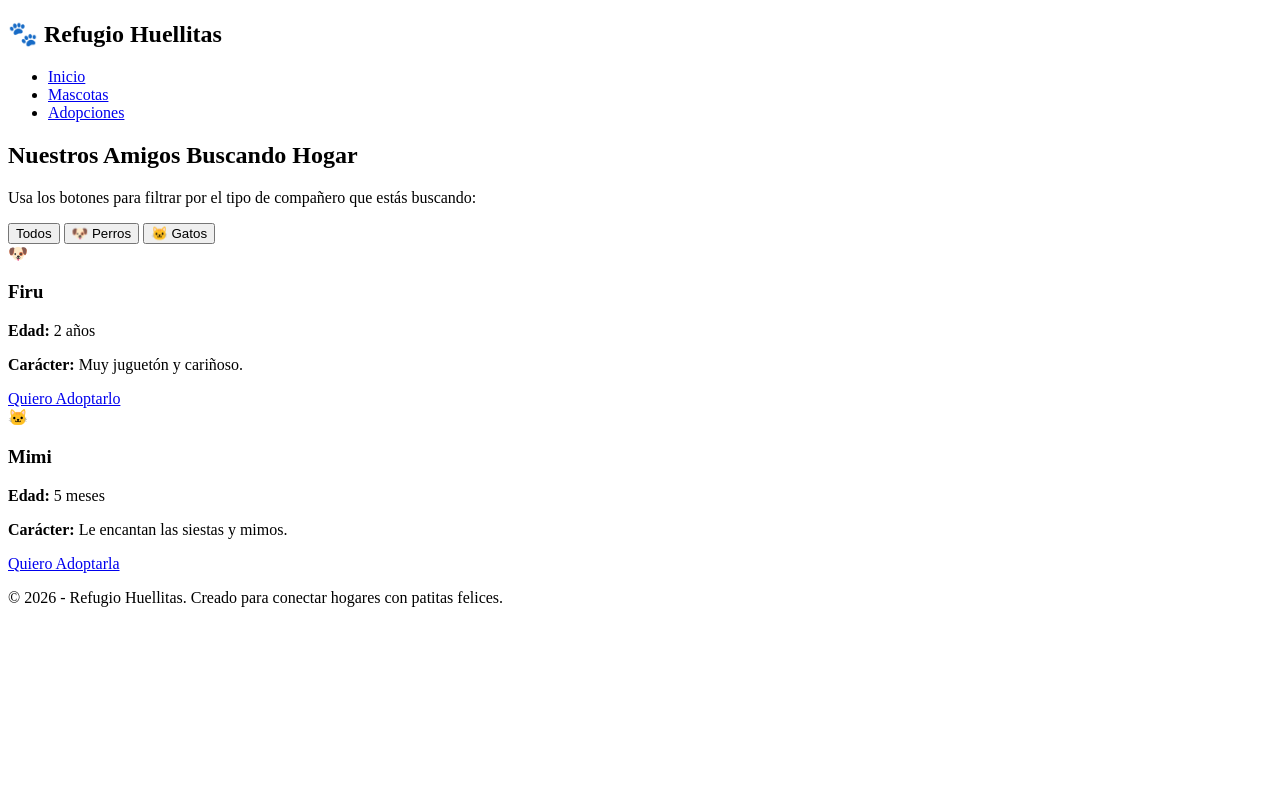
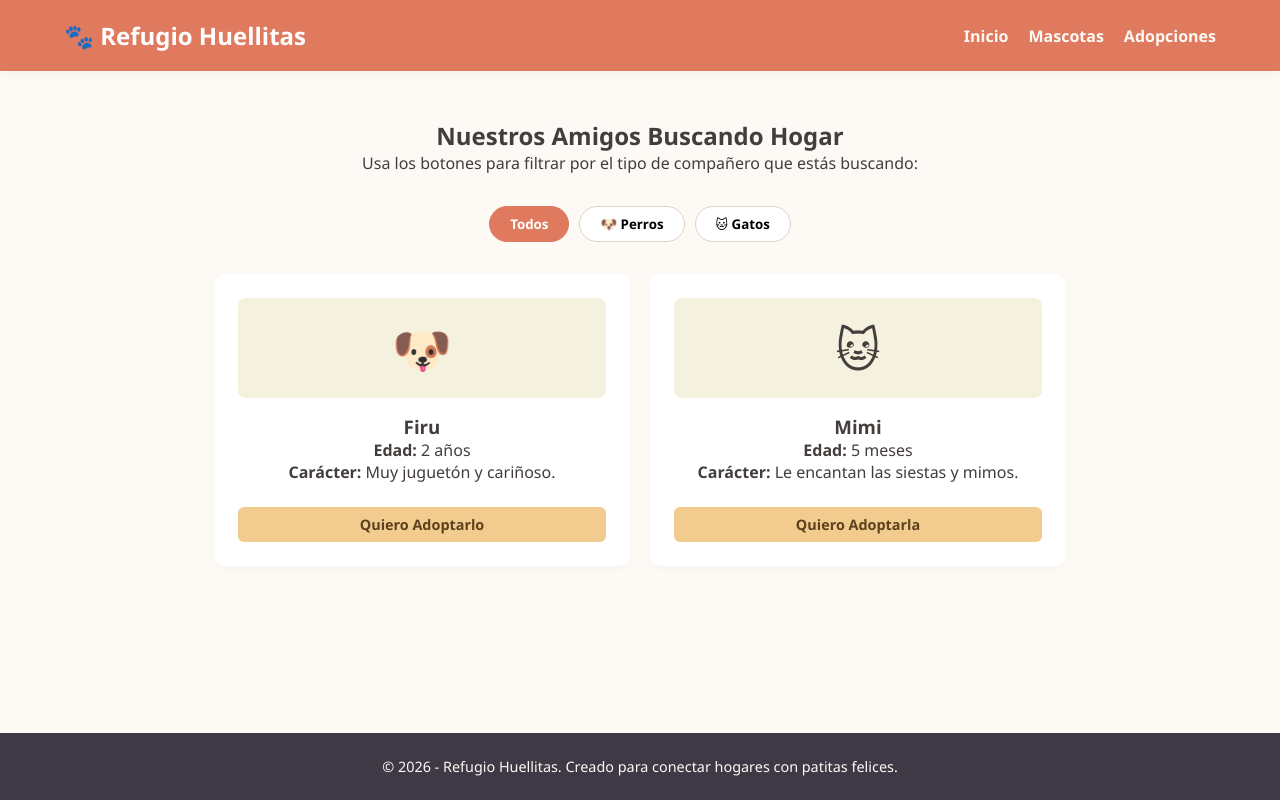
Before and after one commit to BelenAntunez2024/TpFinal-RefugioHuellitas, a Django app: page /mascotas/ in a window 1280 px wide. Run offline with Django 5.2, Linux system fonts and the light colour scheme.

Commit message:
Creacion de Estilos

```diff
--- /dev/null
+++ b/mi_sitio/paginas/static/css/style.css
@@ -0,0 +1,226 @@
+/* --- ESTILOS GENERALES --- */
+* {
+    margin: 0;
+    padding: 0;
+    box-sizing: border-box;
+    font-family: 'Segoe UI', Tahoma, Geneva, Verdana, sans-serif;
+}
+
+body {
+    background-color: #fdfaf6; /* Fondo color crema muy amigable */
+    color: #433d3c; /* Texto marrón oscuro (más suave que el negro puro) */
+    display: flex;
+    flex-direction: column;
+    min-height: 100vh;
+}
+
+/* --- NAVBAR MODULAR --- */
+.navbar {
+    background-color: #e07a5f; /* Color terracota cálido */
+    color: white;
+    display: flex;
+    justify-content: space-between;
+    align-items: center;
+    padding: 1.2rem 5%;
+    box-shadow: 0 2px 10px rgba(0,0,0,0.05);
+}
+
+.nav-links {
+    list-style: none;
+    display: flex;
+    gap: 20px;
+}
+
+.nav-links a {
+    color: #fdfaf6;
+    text-decoration: none;
+    font-weight: bold;
+    font-size: 1rem;
+    transition: color 0.3s ease;
+}
+
+.nav-links a:hover {
+    color: #f4f1de; /* Color durazno suave al pasar el cursor */
+}
+
+/* --- CONTENEDOR PRINCIPAL --- */
+.contenedor-principal {
+    flex: 1;
+    max-width: 900px;
+    margin: 0 auto;
+    padding: 3rem 1.5rem;
+    width: 100%;
+}
+
+/* --- SECCIÓN INICIO (HERO) --- */
+.hero {
+    text-align: center;
+    background-color: #ffffff;
+    padding: 4rem 2rem;
+    border-radius: 15px;
+    box-shadow: 0 5px 15px rgba(0,0,0,0.02);
+}
+
+.hero h1 {
+    font-size: 2.5rem;
+    color: #e07a5f;
+    margin-bottom: 1rem;
+}
+
+.hero p {
+    font-size: 1.2rem;
+    margin-bottom: 2rem;
+    color: #6d6463;
+}
+
+.btn-primario {
+    background-color: #81b29a; /* Verde pastel agradable */
+    color: white;
+    padding: 12px 25px;
+    text-decoration: none;
+    border-radius: 8px;
+    font-weight: bold;
+    display: inline-block;
+    transition: background-color 0.3s;
+}
+
+.btn-primario:hover {
+    background-color: #62947a;
+}
+
+/* --- SECCIÓN CATÁLOGO MASCOTAS --- */
+.seccion-mascotas {
+    text-align: center;
+}
+
+.filtros-mascotas {
+    margin: 2rem 0;
+    display: flex;
+    justify-content: center;
+    gap: 10px;
+}
+
+.btn-filtro {
+    padding: 8px 20px;
+    border: 1px solid #e0d1ca;
+    background-color: white;
+    cursor: pointer;
+    border-radius: 20px;
+    font-weight: bold;
+    transition: all 0.3s;
+}
+
+.btn-filtro.activo, .btn-filtro:hover {
+    background-color: #e07a5f;
+    color: white;
+    border-color: #e07a5f;
+}
+
+.grid-mascotas {
+    display: grid;
+    grid-template-columns: repeat(auto-fit, minmax(220px, 1fr));
+    gap: 20px;
+    margin-top: 2rem;
+}
+
+.tarjeta-animal {
+    background-color: white;
+    border-radius: 12px;
+    padding: 1.5rem;
+    box-shadow: 0 4px 10px rgba(0,0,0,0.02);
+    transition: transform 0.3s;
+}
+
+.tarjeta-animal:hover {
+    transform: translateY(-5px); /* Salto interactivo de la tarjeta */
+}
+
+.foto-placeholder {
+    font-size: 3rem;
+    height: 100px;
+    display: flex;
+    align-items: center;
+    justify-content: center;
+    background-color: #f4f1de;
+    border-radius: 8px;
+    margin-bottom: 1rem;
+}
+
+.btn-tarjeta {
+    display: block;
+    margin-top: 1.5rem;
+    background-color: #f2cc8f; /* Amarillo/naranja suave */
+    color: #5c411c;
+    text-decoration: none;
+    padding: 8px;
+    border-radius: 6px;
+    font-weight: bold;
+    font-size: 0.9rem;
+}
+
+/* --- SECCIÓN CONTACTO Y FORMULARIO --- */
+.seccion-contacto {
+    background-color: white;
+    padding: 2.5rem;
+    border-radius: 12px;
+    box-shadow: 0 4px 15px rgba(0,0,0,0.02);
+}
+
+.formulario {
+    margin-top: 2rem;
+}
+
+.grupo-campo {
+    margin-bottom: 1.2rem;
+    display: flex;
+    flex-direction: column;
+    gap: 5px;
+    text-align: left;
+}
+
+.grupo-campo label {
+    font-weight: bold;
+}
+
+.grupo-campo input, .grupo-campo select {
+    padding: 10px;
+    border: 1px solid #e0d1ca;
+    border-radius: 6px;
+    background-color: #fdfbf7;
+}
+
+.btn-formulario {
+    background-color: #e07a5f;
+    color: white;
+    border: none;
+    padding: 12px 20px;
+    border-radius: 6px;
+    cursor: pointer;
+    font-weight: bold;
+    width: 100%;
+    margin-top: 1rem;
+}
+
+/* --- CLASES DE UTILIDAD PARA JS --- */
+.oculta { display: none !important; }
+
+.notificacion {
+    margin-top: 1.5rem;
+    padding: 1rem;
+    border-radius: 6px;
+    text-align: center;
+    font-weight: bold;
+}
+
+.exito { background-color: #d4edda; color: #155724; }
+.error { background-color: #f8d7da; color: #721c24; }
+
+/* --- FOOTER --- */
+.footer {
+    background-color: #3d3a45;
+    color: #fdfaf6;
+    text-align: center;
+    padding: 1.5rem;
+    font-size: 0.9rem;
+    margin-top: auto;
+}
--- a/mi_sitio/paginas/templates/base.html
+++ b/mi_sitio/paginas/templates/base.html
@@ -1,27 +1,23 @@
-{% load static %} <!-- Le avisa a Django que vamos a usar imágenes, CSS o JS -->
-<!DOCTYPE html>
+{% load static %} <!DOCTYPE html>
 <html lang="es">
 <head>
     <meta charset="UTF-8">
     <meta name="viewport" content="width=device-width, initial-scale=1.0">
-    <!-- Este bloque permite que cada página cambie el título de la pestaña -->
     <title>{% block titulo %}Refugio Huellitas{% endblock %}</title>
 
-    <!-- Aquí vincularemos los estilos de CSS más adelante -->
+    <link rel="stylesheet" href="{% static 'css/style.css' %}">
 </head>
 <body>
 
-    <!-- Modularización: Traemos la barra de navegación aquí -->
     {% include 'includes/navbar.html' %}
 
-    <!-- Espacio dinámico donde cada página inyectará su propio HTML -->
     <main class="contenedor-principal">
         {% block contenido %}
         {% endblock %}
     </main>
 
-    <!-- Modularización: Traemos el pie de página aquí -->
     {% include 'includes/footer.html' %}
 
+    <script src="{% static 'js/main.js' %}"></script>
 </body>
 </html>
```
Also changed, not shown: mi_sitio/paginas/static/js/main.js (added, +61 -0 lines), mi_sitio/db.sqlite3 (added).
